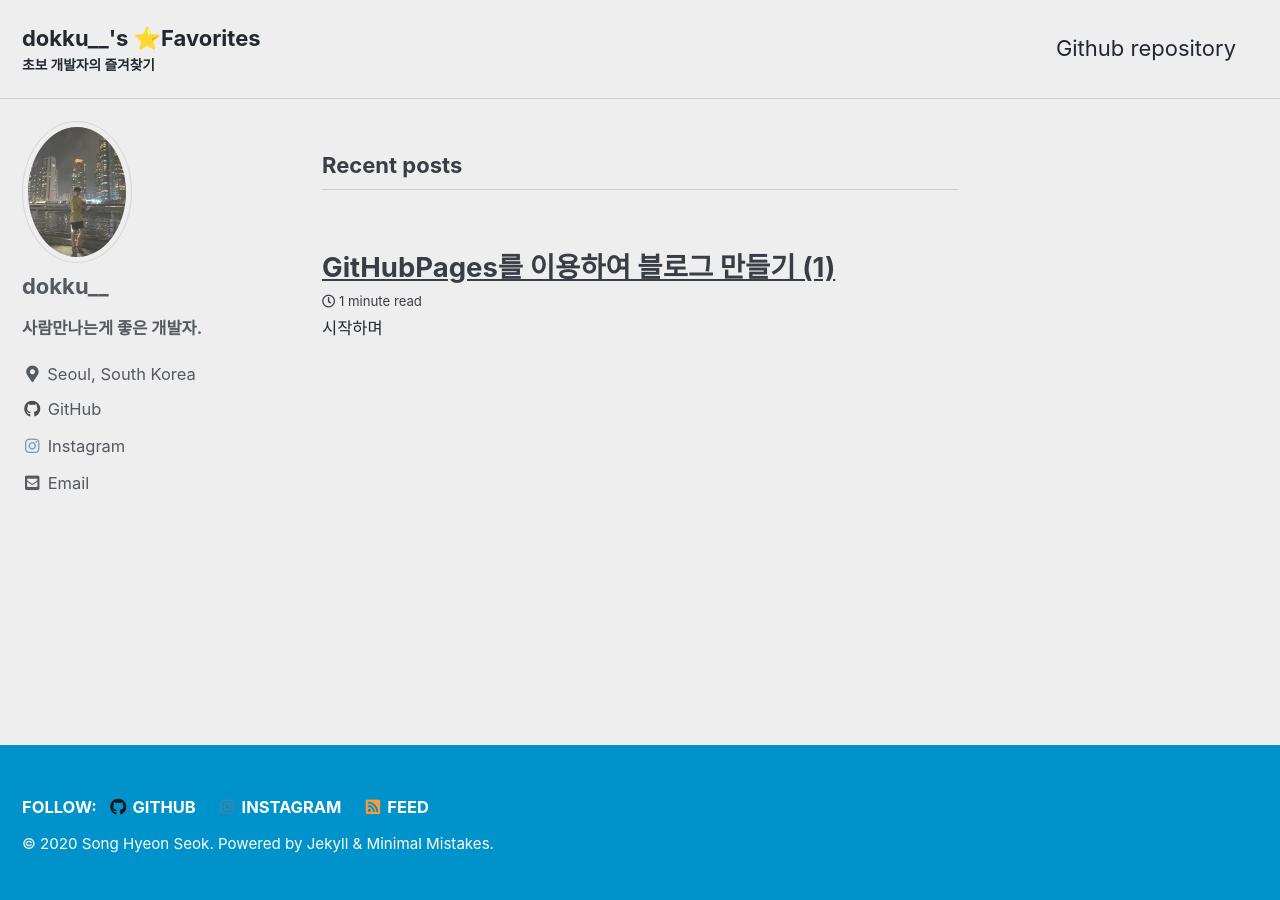
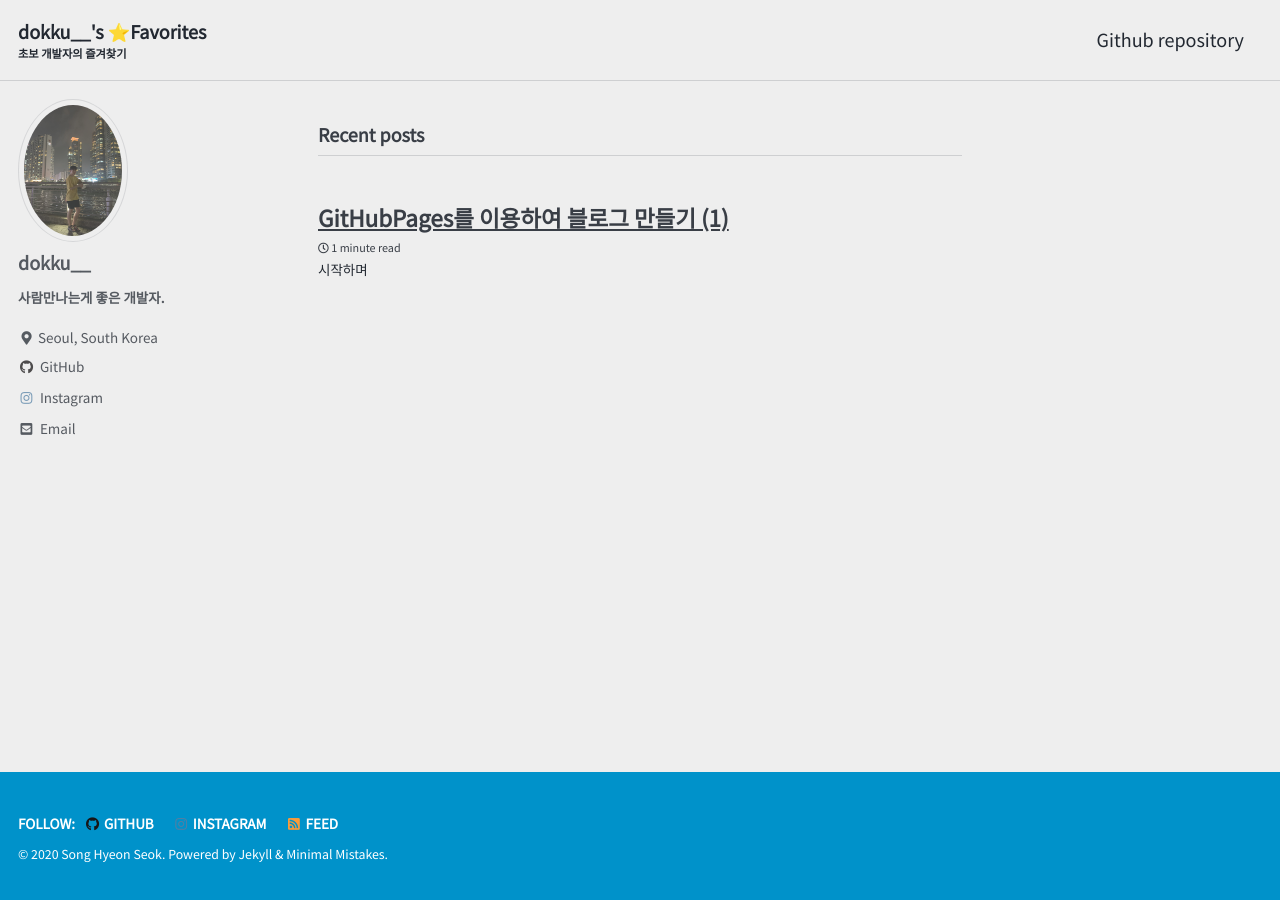
Before and after one commit to lmiz2/lmiz2.github.io, a Jekyll site: the page built from index.markdown, in a window 1280 px wide. Built offline with Jekyll 4.4.1, drawn with Linux system fonts in a browser that asks for light colours; cached includes are drawn as plain includes; the list of posts is cut into pages by our own code.

Commit message:
폰트 및 크기 수정

```diff
--- a/assets/css/main.scss
+++ b/assets/css/main.scss
@@ -2,7 +2,41 @@
 # Only the main Sass file needs front matter (the dashes are enough)
 ---
 
+// https://mmistakes.github.io/minimal-mistakes/docs/stylesheets/#customizing
+$sans-serif: 'Noto Sans KR';
+$monospace: 'Ubuntu Mono';
+$type-size-4-5: 1.12em !default; // Ubuntu Mono is a bit small
+
 @charset "utf-8";
+@import "minimal-mistakes/skins/air"; // skin
+@import "minimal-mistakes";
 
-@import "minimal-mistakes/skins/{{ site.minimal_mistakes_skin | default: 'default' }}"; // skin
-@import "minimal-mistakes"; // main partials
+@import url(https://fonts.googleapis.com/css?family=Noto+Sans+KR|Ubuntu+Mono);
+
+// https://github.com/mmistakes/minimal-mistakes/issues/1219
+html {
+  font-size: 12px; // change to whatever
+
+  @include breakpoint($medium) {
+    font-size: 14px; // change to whatever
+  }
+
+  @include breakpoint($large) {
+    font-size: 16px; // change to whatever
+  }
+
+  @include breakpoint($x-large) {
+    font-size: 18px; // change to whatever
+  }
+}
+
+.highlight {
+  font-family: $monospace;
+  font-size: $type-size-4-5;
+}
+
+.language-plaintext {
+  font-family: $monospace;
+  font-size: $type-size-5;
+  background: #c0ffee;
+}
```
Also changed, not shown: assets/img/202009142236.png (added), assets/img/202009142248.png (added), assets/img/202009142314.png (added), 14 other files.
